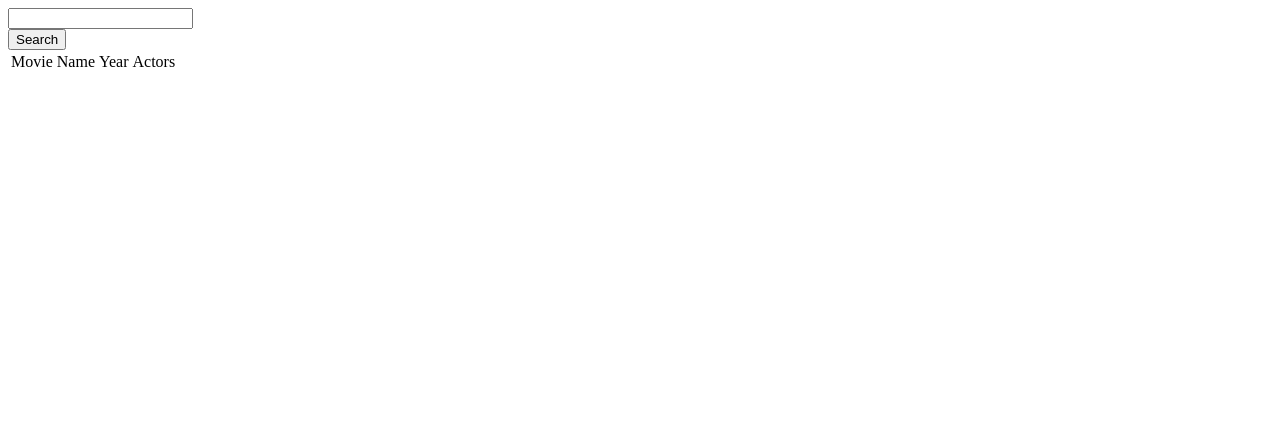
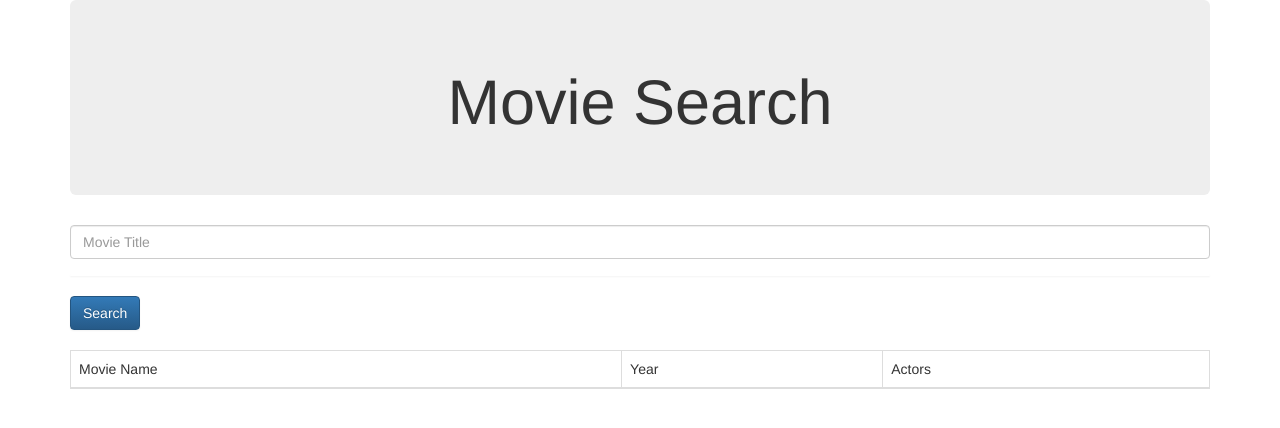
Before and after one commit to goodevilgenius/bootcamp-omdb, a plain HTML site: page index.html in a window 1280 px wide. Drawn offline with nearby package versions, Linux system fonts and the light colour scheme.

Commit message:
Add bootstrap

```diff
--- a/index.html
+++ b/index.html
@@ -2,17 +2,33 @@
 <html>
     <head>
         <title>OMDB Example</title>
+
+        <!-- jQuery -->
         <script src="https://ajax.googleapis.com/ajax/libs/jquery/3.1.1/jquery.min.js"></script>
+
+        <!-- Latest compiled and minified CSS -->
+        <link rel="stylesheet" href="https://maxcdn.bootstrapcdn.com/bootstrap/3.3.7/css/bootstrap.min.css" integrity="sha384-BVYiiSIFeK1dGmJRAkycuHAHRg32OmUcww7on3RYdg4Va+PmSTsz/K68vbdEjh4u" crossorigin="anonymous">
+
+        <!-- Optional theme -->
+        <link rel="stylesheet" href="https://maxcdn.bootstrapcdn.com/bootstrap/3.3.7/css/bootstrap-theme.min.css" integrity="sha384-rHyoN1iRsVXV4nD0JutlnGaslCJuC7uwjduW9SVrLvRYooPp2bWYgmgJQIXwl/Sp" crossorigin="anonymous">
+
+        <!-- Latest compiled and minified JavaScript -->
+        <script src="https://maxcdn.bootstrapcdn.com/bootstrap/3.3.7/js/bootstrap.min.js" integrity="sha384-Tc5IQib027qvyjSMfHjOMaLkfuWVxZxUPnCJA7l2mCWNIpG9mGCD8wGNIcPD7Txa" crossorigin="anonymous"></script>
     </head>
-<body>
+<body class="container">
+    <header class="jumbotron text-center">
+        <h1>Movie Search</h1>
+    </header>
     <div id="input">
-        <form>
-            <input name="film" />
+        <form class="form-group">
+            <input name="film" class="form-control" placeholder="Movie Title" />
         </form>
-        <button type="button" id="searchButton">Search</button>
+        <div id="movies" class="panel"></div>
+        <button type="button" id="searchButton" class="btn btn-primary panel">
+            Search
+        </button>
     </div>
-    <div id="movies"></div>
-    <table>
+    <table class="table table-striped table-bordered table-responsive">
         <thead>
             <tr>
                 <td>Movie Name</td>
@@ -47,7 +63,7 @@
                 console.log(title);
                 // Add the movie to the running list
                 $('#movies').append(
-                    '<span class="film">' +
+                    '<span class="film btn btn-default btn-sm">' +
                     title +
                     '</span>');
 
```
